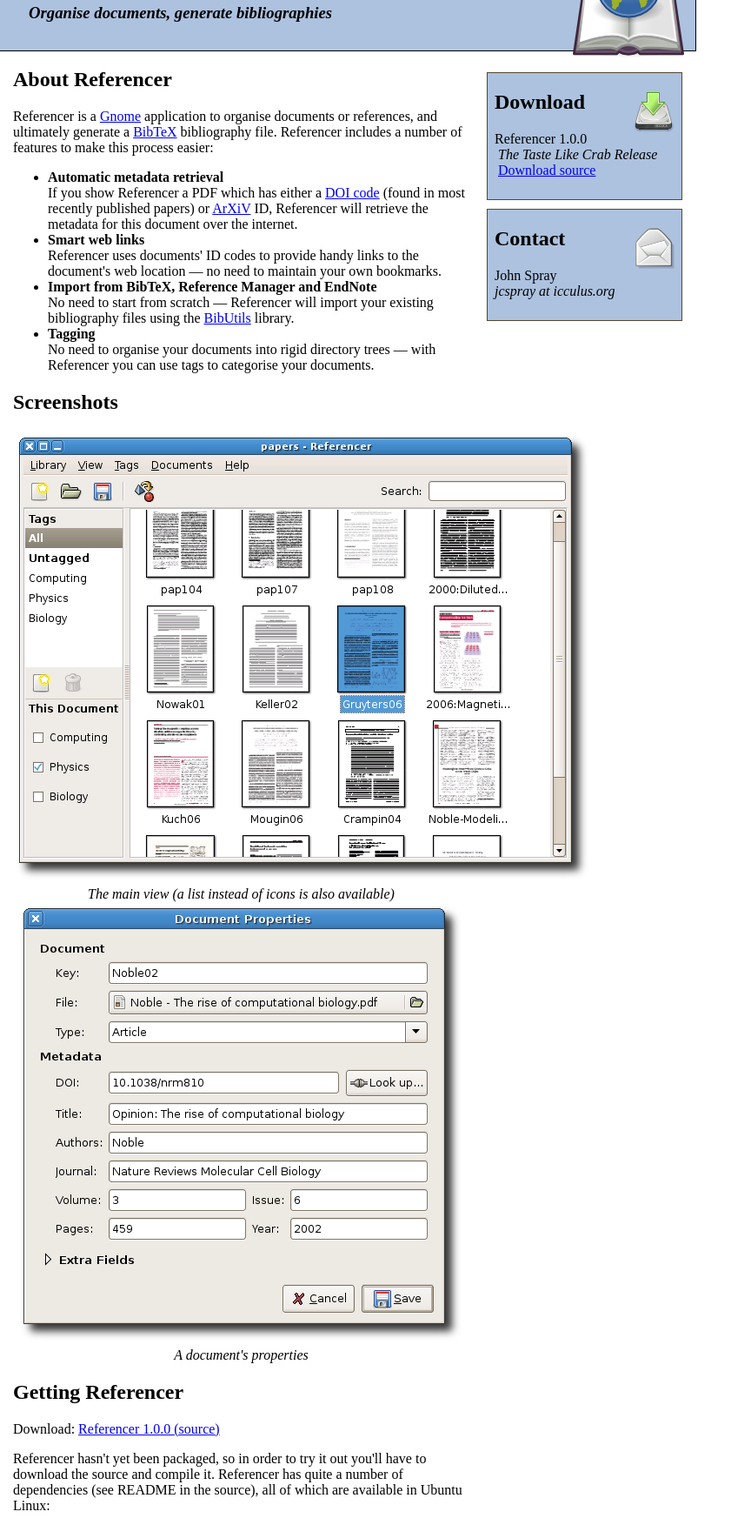
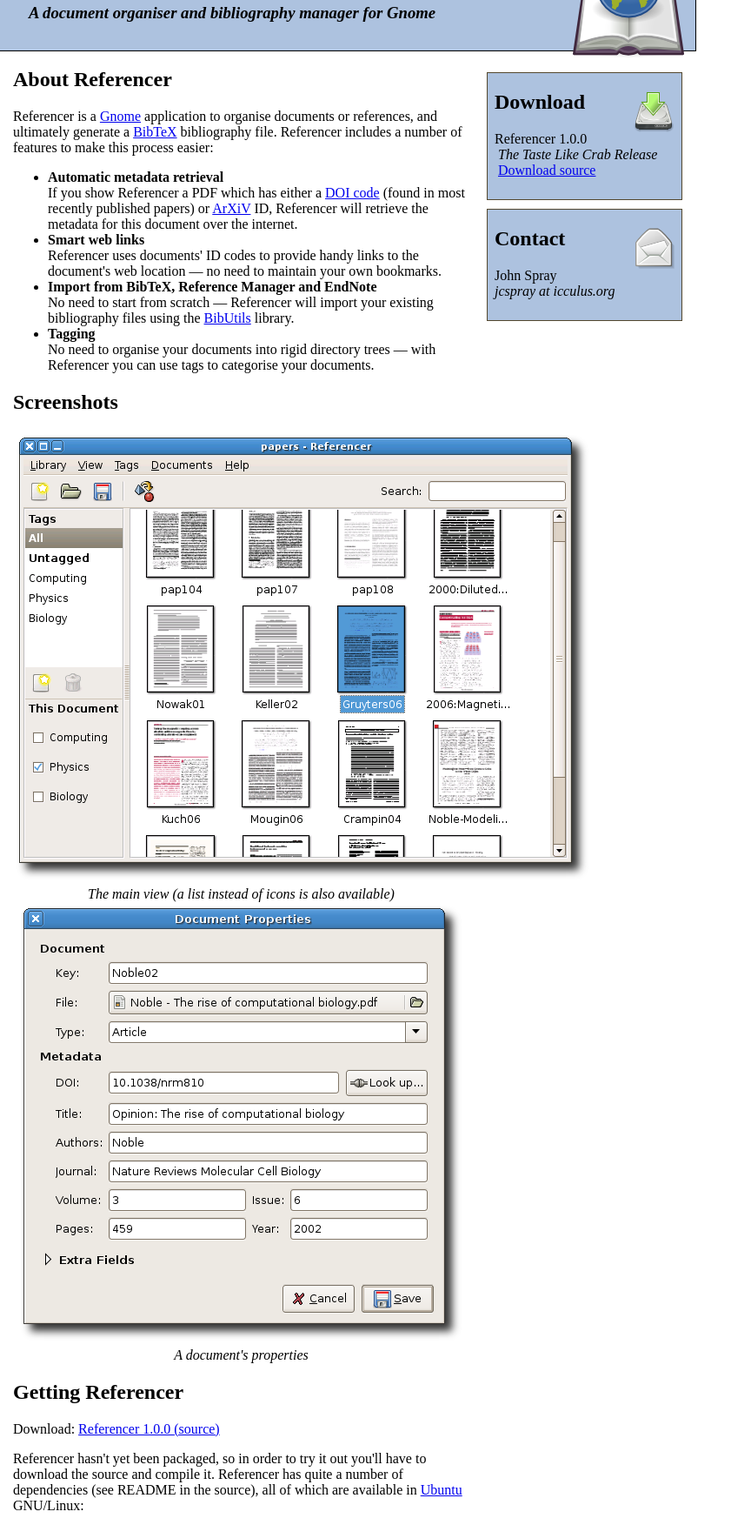
Before and after one commit to mcraveiro/referencer, a plain HTML site: page www/index.html in a window 1280 px wide. Shown: the part 72-1825 px from the top of the page at 87% size, without its empty margins (0-864 px from the left). Drawn offline with Linux system fonts and the light colour scheme.

Commit message:
change the slogan, link to ubuntu
--HG--
extra : convert_revision : svn%3A7d7b52a7-431a-0410-ad82-b695db389479/trunk%40248

```diff
--- a/www/index.html
+++ b/www/index.html
@@ -19,7 +19,7 @@
 <a href = "index.html" class="title">
 <div style="float:right;"><img src="bookweb.png" border=0></div>
 <h1 class="maintitle">Referencer</h1>
-<h3 class="subtitle">Organise documents, generate bibliographies</h2>
+<h3 class="subtitle">A document organiser and bibliography manager for Gnome</h2>
 </a>
 </div>
 
@@ -58,7 +58,7 @@
 	<div id="getting">
 	<h2>Getting Referencer</h2>
 	<p>Download: <a href="downloads/referencer-1.0.0.tar.gz">Referencer 1.0.0 (source)</a></p>
-	<p>Referencer hasn't yet been packaged, so in order to try it out you'll have to download the source and compile it.  Referencer has quite a number of dependencies (see README in the source), all of which are available in Ubuntu Linux:</p>
+	<p>Referencer hasn't yet been packaged, so in order to try it out you'll have to download the source and compile it.  Referencer has quite a number of dependencies (see README in the source), all of which are available in <a href="http://www.ubuntu.com">Ubuntu</a> GNU/Linux:</p>
 	<ul>
 	<li>poppler</li>
 	<li>gtkmm-2.4</li>
```
